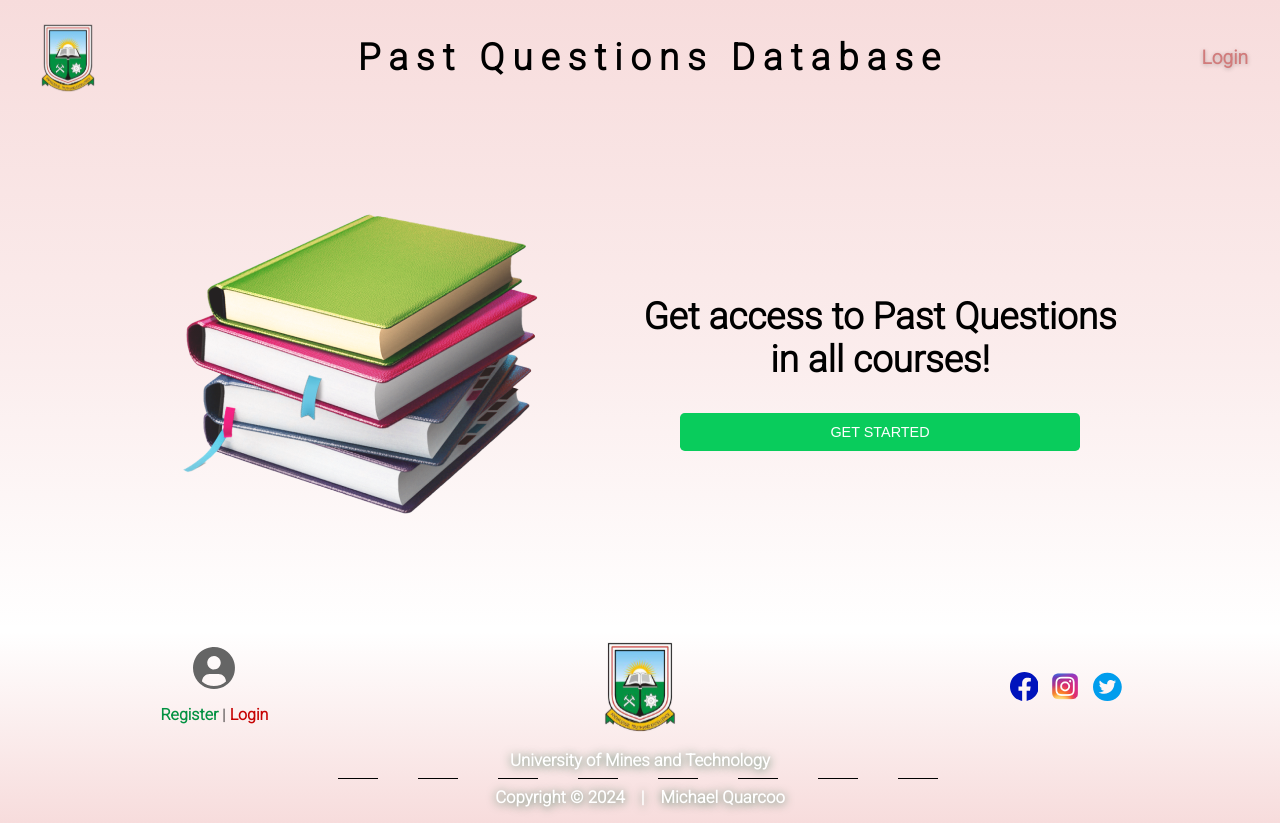
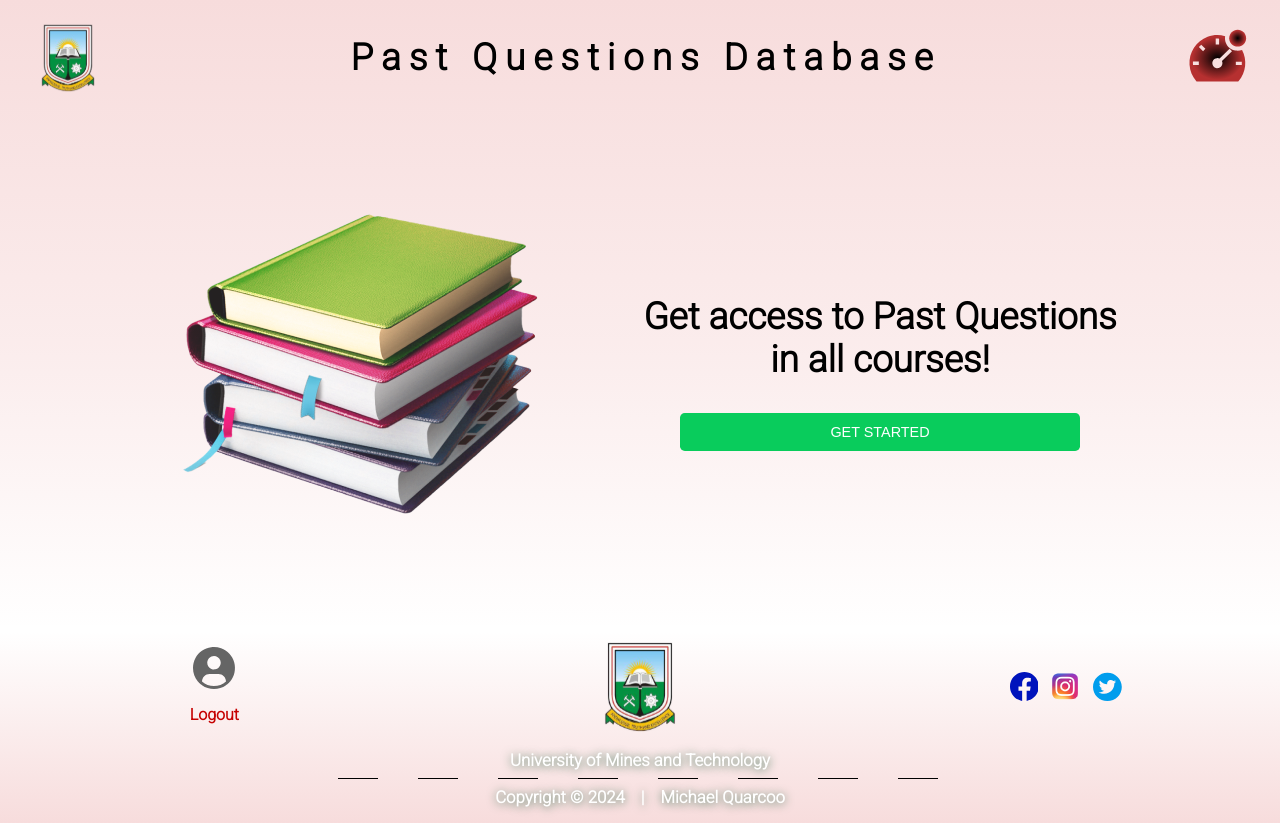
Before and after one commit to Quarcoo-arc/umat_past_questions, a React (Create React App) app: page / in a window 1280 px wide. Built offline with nearby package versions, Linux system fonts and the light colour scheme; no server answers; sample sign-in values are in the browser's storage; a web font is replaced by a local one.

Commit message:
Add authStatus check to header and footer

```diff
--- a/src/components/Footer/Footer.jsx
+++ b/src/components/Footer/Footer.jsx
@@ -9,9 +9,12 @@ import { getAuth } from "firebase/auth";
 import AdminContext from "../../context/AdminContext";
 import { useContext } from "react";
 import styles from "./Footer.module.css";
+import { useAuthStatus } from "../../hooks/useAuthStatus";
 
-const Footer = ({ isLoggedIn }) => {
+const Footer = () => {
   const { setIsAdmin, setIsUser } = useContext(AdminContext);
+  const { loggedIn: isLoggedIn, setLoggedIn } = useAuthStatus();
+
   const auth = getAuth();
   const navigate = useNavigate();
 
@@ -19,6 +22,7 @@ const Footer = ({ isLoggedIn }) => {
     auth.signOut();
     setIsAdmin(false);
     setIsUser(false);
+    setLoggedIn(false);
     navigate("/");
   };
 
--- a/src/components/Header/Header.jsx
+++ b/src/components/Header/Header.jsx
@@ -3,8 +3,14 @@ import { ReactComponent as SpeedDialIcon } from "../../assets/svgs/SpeedDialIcon
 import { ReactComponent as ToolsIcon } from "../../assets/svgs/ToolsIcon.svg";
 import { Link } from "react-router-dom";
 import styles from "./Header.module.css";
+import { useContext } from "react";
+import AdminContext from "../../context/AdminContext";
+import { useAuthStatus } from "../../hooks/useAuthStatus";
 
-const Header = ({ isLoggedIn, isAdmin }) => {
+const Header = () => {
+  const { isAdmin } = useContext(AdminContext);
+  const { loggedIn: isLoggedIn } = useAuthStatus();
+
   return (
     <div className={styles.row}>
       <UmatLogo className={styles.icon} />
```
